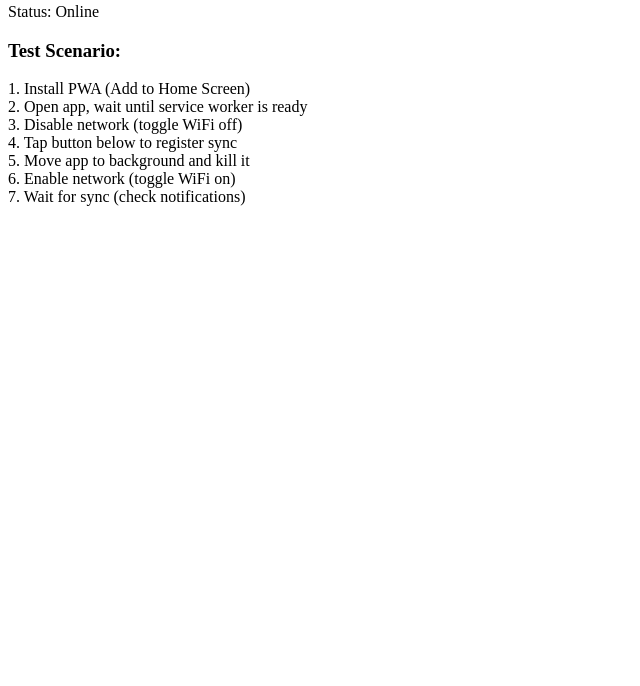
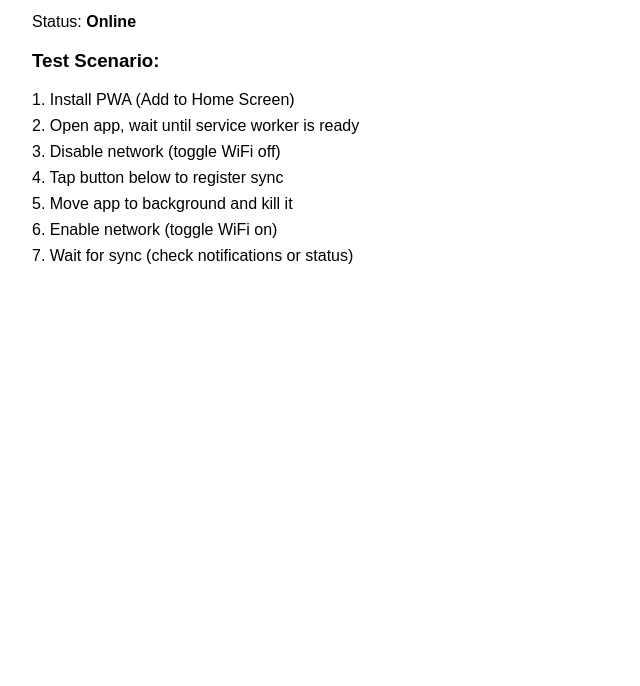
Before and after one commit to tvaleev/pwa_background_sync_test, a plain HTML site: page index.html in a window 1280 px wide. Shown: the part 114-800 px from the top of the page, without its empty margins (0-640 px from the left). Drawn offline with Linux system fonts and the light colour scheme.

Commit message:
Add indicator

```diff
--- a/index.html
+++ b/index.html
@@ -6,11 +6,24 @@
   <title>Background Sync Demo</title>
   <link rel="manifest" href="manifest.json" />
   <meta name="theme-color" content="#4285F4" />
+  <style>
+    body {
+      font-family: sans-serif;
+      margin: 2em;
+    }
+    .step {
+      margin: 0.5em 0;
+    }
+    #state {
+      font-weight: bold;
+    }
+  </style>
 </head>
 <body>
   <h1>Background Sync Test</h1>
   <button id="registerSync">Register Sync</button>
   <p id="status">Status: <span id="state">unknown</span></p>
+
   <div id="test-steps">
     <h3>Test Scenario:</h3>
     <div class="step" id="step1">1. Install PWA (Add to Home Screen)</div>
@@ -19,11 +32,19 @@
     <div class="step" id="step4">4. Tap button below to register sync</div>
     <div class="step" id="step5">5. Move app to background and kill it</div>
     <div class="step" id="step6">6. Enable network (toggle WiFi on)</div>
-    <div class="step" id="step7">7. Wait for sync (check notifications)</div>
+    <div class="step" id="step7">7. Wait for sync (check notifications or status)</div>
   </div>
 
   <script>
-    // Check support
+    // Connectivity indicator
+    function updateStatus(text = null) {
+      document.getElementById('state').textContent = text || (navigator.onLine ? 'Online' : 'Offline');
+    }
+    window.addEventListener('online', () => updateStatus());
+    window.addEventListener('offline', () => updateStatus());
+    updateStatus();
+
+    // Register service worker and sync event
     if ('serviceWorker' in navigator && 'SyncManager' in window) {
       navigator.serviceWorker.register('sw.js').then(reg => {
         console.log('Service Worker registered.');
@@ -33,22 +54,24 @@
             //await Notification.requestPermission();
             await reg.sync.register('test-sync');
             console.log('Background sync registered');
+            updateStatus('Sync registered (while offline)');
           } catch (err) {
             console.error('Sync registration failed:', err);
+            updateStatus('Sync registration failed');
+          }
+        });
+
+        // Listen for messages from the service worker
+        navigator.serviceWorker.addEventListener('message', event => {
+          if (event.data && event.data.type === 'sync-event') {
+            updateStatus(event.data.message);
           }
         });
       });
     } else {
       console.warn('Background sync not supported in this browser.');
+      updateStatus('Background sync not supported');
     }
-
-    // Connectivity indicator
-    function updateStatus() {
-      document.getElementById('state').textContent = navigator.onLine ? 'Online' : 'Offline';
-    }
-    window.addEventListener('online', updateStatus);
-    window.addEventListener('offline', updateStatus);
-    updateStatus();
   </script>
 </body>
 </html>
```
Also changed, not shown: sw.js (+10 -0 lines).
